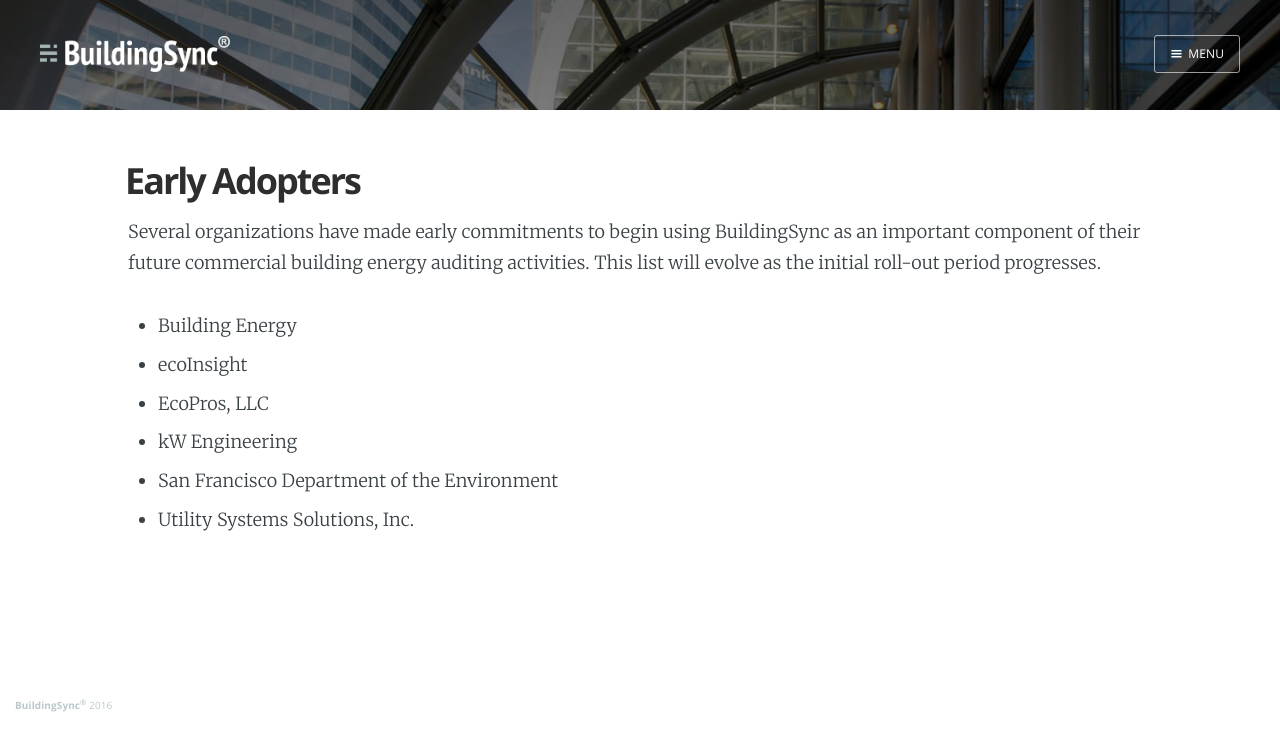
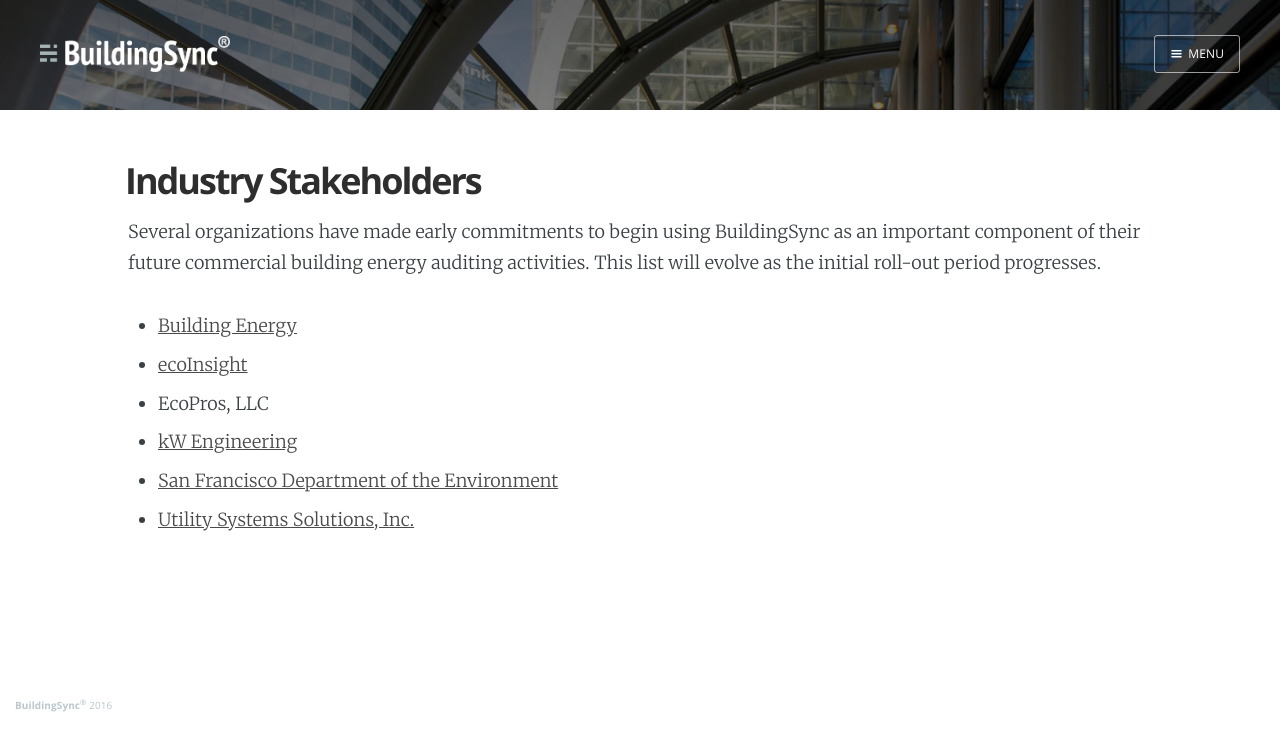
Before and after one commit to fieldkm/website, a Jekyll site: the page built from about/industry_stakeholders/index.md, in a window 1280 px wide. Shown: the top 751 px of the page. Built offline with Jekyll 4.4.1, drawn with Linux system fonts in a browser that asks for light colours; nearby versions of some CDN libraries; Markdown is read by kramdown in place of the engine named in the settings.

Commit message:
Content changes

```diff
--- a/_includes/navigation.html
+++ b/_includes/navigation.html
@@ -8,7 +8,7 @@
         <li class="nav-about {% if page.current == 'about' %} nav-current{% endif %}" role="presentation"><a href="{{ site.baseurl }}about/">About</a>
             <ul>
                 <li class="nav-collaborators {% if page.current == 'collaborators' %} nav-current{% endif %}"><a href="{{ site.baseurl }}about/collaborators/">Collaborators</a></li>
-                <li class="nav-earlyadopters {% if page.current == 'early adopters' %} nav-current{% endif %}"><a href="{{ site.baseurl }}about/early_adopters/">Early Adopters</a></li>
+                <li class="nav-industrystakeholders {% if page.current == 'industry stakeholders' %} nav-current{% endif %}"><a href="{{ site.baseurl }}about/industry_stakeholders/">Industry Stakeholders</a></li>
             </ul>
         </li>
         <li class="nav-download" role="presentation"><a href="https://github.com/BuildingSync/schema/releases">Download</a></li>
--- a/about/early_adopters/index.md
+++ b/about/industry_stakeholders/index.md
@@ -1,17 +1,17 @@
 ---
 layout: page
-title: Early Adopters
+title: Industry Stakeholders
 navigation: True
 logo: 'assets/images/ghost.png'
 cover: 'assets/images/cover1.jpg'
-current: early adopters
+current: industry stakeholders
 ---
 
 Several organizations have made early commitments to begin using BuildingSync as an important component of their future commercial building energy auditing activities. This list will evolve as the initial roll-out period progresses.
 
-- Building Energy
-- ecoInsight
+- [Building Energy](http://www.buildingenergy.com/)
+- [ecoInsight](http://www.ecoinsight.com/)
 - EcoPros, LLC
-- kW Engineering
-- San Francisco Department of the Environment
-- Utility Systems Solutions, Inc.
+- [kW Engineering](https://www.kw-engineering.com/)
+- [San Francisco Department of the Environment](http://sfenvironment.org/)
+- [Utility Systems Solutions, Inc.](http://www.us2inc.com/)
```
Also changed, not shown: _includes/home.md (+5 -1 lines), about/index.md (+3 -0 lines), faq/index.md (+3 -5 lines), assets/images/workflow.png.
